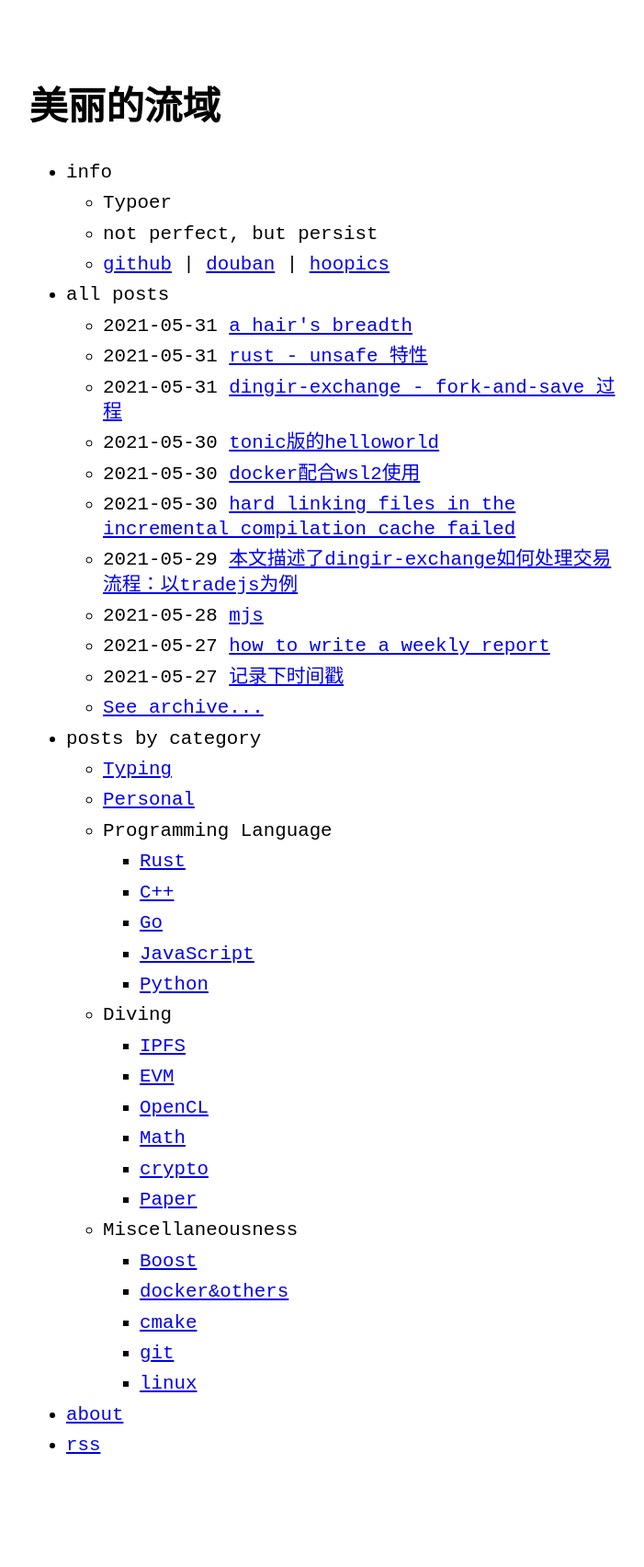
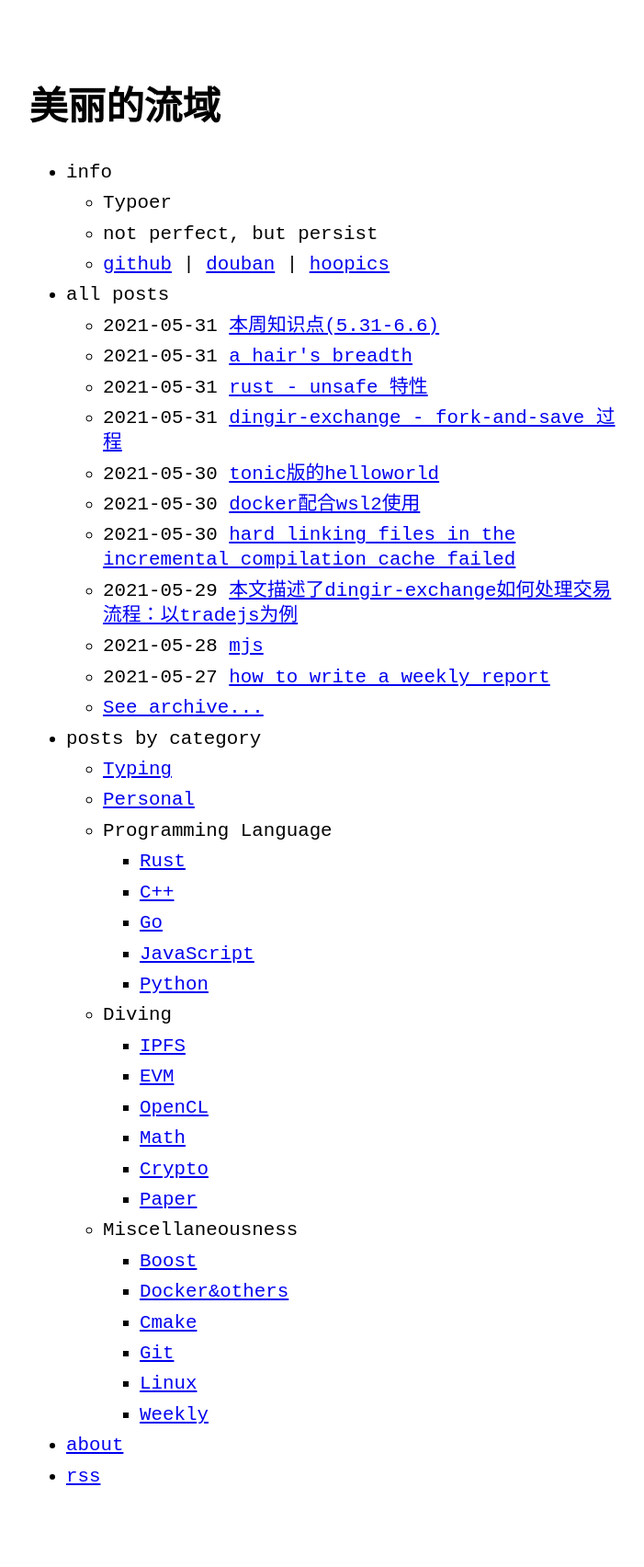
Before and after one commit to zTgx/zTgx.github.io, a Jekyll site: the page built from index.md, in a window 1280 px wide. Shown: the whole page at 92% size, without its empty margins (288-989 px from the left). Built offline with Jekyll 4.4.1, drawn with Linux system fonts in a browser that asks for light colours; before the commit the page ends 1670 px from its top, so only the background shows below that.

```diff
--- /dev/null
+++ b/_posts/2021-05-31-0127.md
@@ -0,0 +1,11 @@
+---
+layout: post
+title: 本周知识点(5.31-6.6)
+date: 2021-05-31
+category: week
+---
+
+* 周一
+
+1、[捷克共和国](https://baike.baidu.com/item/%E6%8D%B7%E5%85%8B).
+2、
```
Also changed, not shown: _data/menu.yml (+8 -5 lines), archives/week-archive.md (added, +5 -0 lines).
